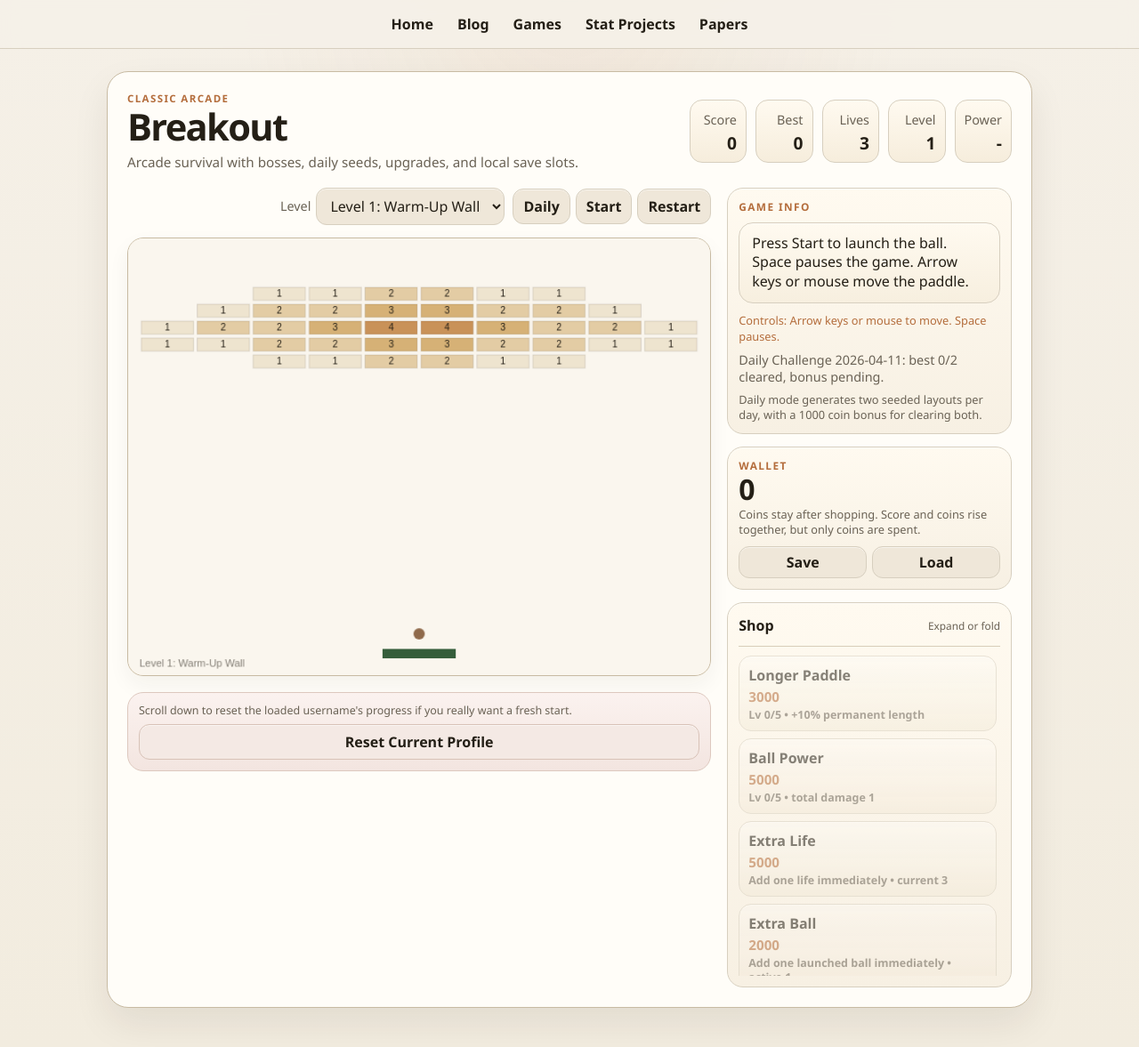
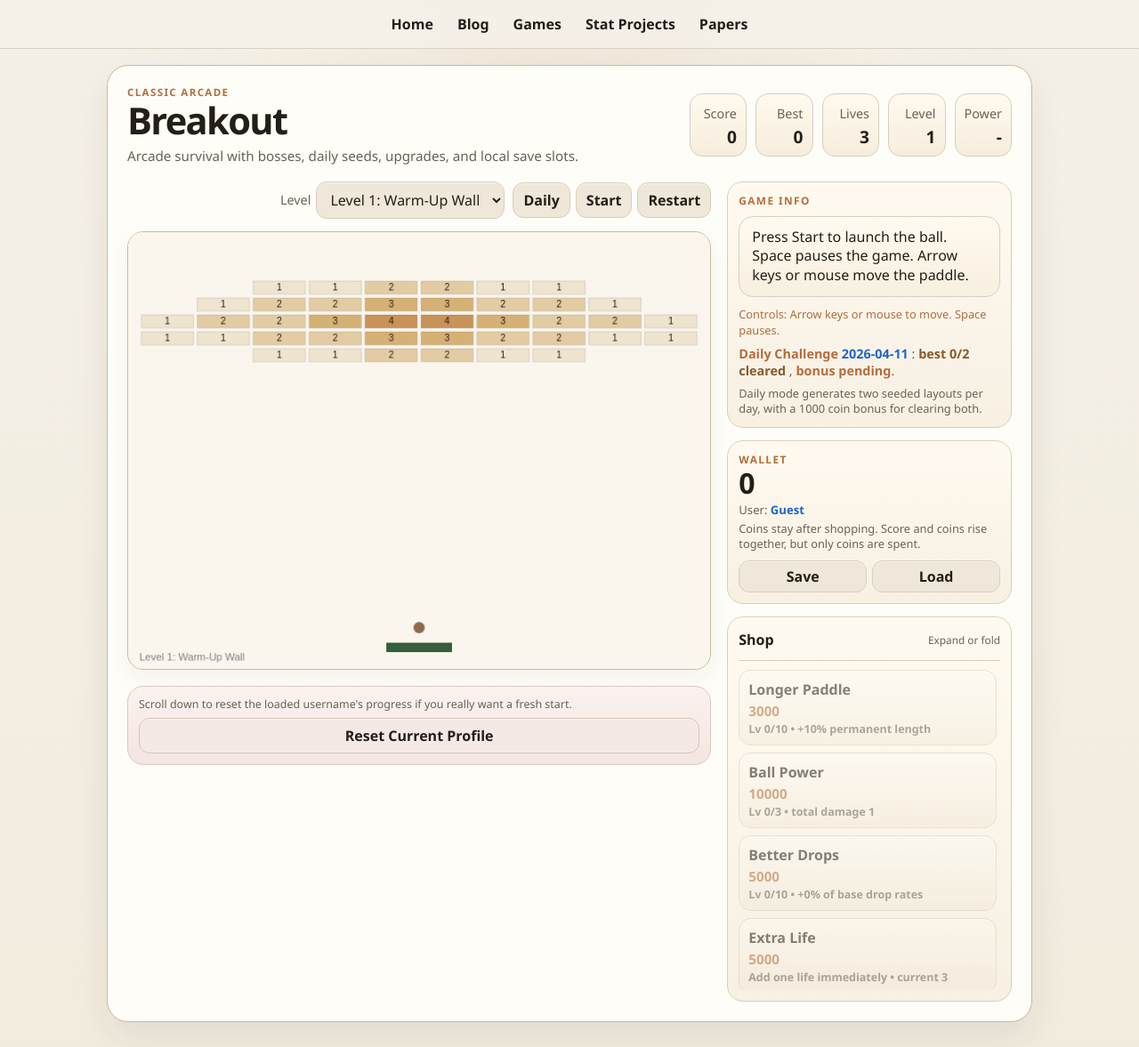
Before and after one commit to kyZhan2002/mypage, a Jekyll site: the page built from projects/breakout/index.html, in a window 1280 px wide and 1177 px high. Shown: the whole window at 89% size. Built offline with Jekyll 4.4.1, drawn with Linux system fonts in a browser that asks for light colours; some of the changed lines change nothing that is shown.

Commit message:
breakout balance 1

```diff
--- a/projects/breakout/index.html
+++ b/projects/breakout/index.html
@@ -96,6 +96,7 @@
             <section class="wallet-card" aria-label="Coin wallet">
               <span class="wallet-label">Wallet</span>
               <strong id="currency-score">0</strong>
+              <p class="wallet-user">User: <span id="current-username">Guest</span></p>
               <p class="wallet-note">Coins stay after shopping. Score and coins rise together, but only coins are spent.</p>
               <div class="wallet-actions">
                 <button id="save-button" type="button">Save</button>
@@ -120,6 +121,11 @@
                     <span class="shop-cost">5000</span>
                     <span class="shop-detail" id="shop-power-detail">+1 permanent damage</span>
                   </button>
+                  <button class="shop-item" id="buy-luck" type="button">
+                    <span class="shop-name">Better Drops</span>
+                    <span class="shop-cost">5000</span>
+                    <span class="shop-detail" id="shop-luck-detail">+10% of base drop rates</span>
+                  </button>
                   <button class="shop-item" id="buy-life" type="button">
                     <span class="shop-name">Extra Life</span>
                     <span class="shop-cost">5000</span>
@@ -129,11 +135,6 @@
                     <span class="shop-name">Extra Ball</span>
                     <span class="shop-cost">2000</span>
                     <span class="shop-detail" id="shop-multiball-detail">Add one launched ball immediately</span>
-                  </button>
-                  <button class="shop-item" id="buy-luck" type="button">
-                    <span class="shop-name">Better Drops</span>
-                    <span class="shop-cost">5000</span>
-                    <span class="shop-detail" id="shop-luck-detail">All drop rates +0.003</span>
                   </button>
                 </div>
               </div>
--- a/projects/breakout/src/game.js
+++ b/projects/breakout/src/game.js
@@ -2,6 +2,7 @@
 const context = canvas.getContext("2d");
 const scoreElement = document.querySelector("#score");
 const currencyElement = document.querySelector("#currency-score");
+const currentUsernameElement = document.querySelector("#current-username");
 const bestScoreElement = document.querySelector("#best-score");
 const livesElement = document.querySelector("#lives");
 const levelElement = document.querySelector("#level");
@@ -28,7 +29,7 @@
 
 const WIDTH = canvas.width;
 const HEIGHT = canvas.height;
-const PADDLE_WIDTH = 78;
+const PADDLE_WIDTH = 70;
 const PADDLE_HEIGHT = 10;
 const PADDLE_SPEED = 340;
 const BALL_RADIUS = 6;
@@ -39,15 +40,16 @@
 const BRICK_PADDING = 4;
 const BRICK_OFFSET_LEFT = 14;
 const AMBIENT_DROP_INTERVAL = 3;
-const MULTI_BALL_DROP_RATE = 0.025;
-const DOUBLE_HIT_DROP_RATE = 0.01;
-const SAFETY_NET_DROP_RATE = 0.01;
-const LIGHTNING_DROP_RATE = 0.01;
-const DOUBLE_HIT_DURATION = 20;
+const MULTI_BALL_DROP_RATE = 0.01;
+const DOUBLE_HIT_DROP_RATE = 0.006;
+const SAFETY_NET_DROP_RATE = 0.004;
+const LIGHTNING_DROP_RATE = 0.004;
+const DOUBLE_HIT_DURATION = 10;
 const DOUBLE_HIT_EXTENSION = 5;
-const SAFETY_NET_DURATION = 25;
+const SAFETY_NET_DURATION = 5;
 const BOSS_WARNING_DURATION = 2.4;
 const PHASE_FLASH_DURATION = 1.3;
+const BOSS_TELEGRAPH_DURATION = 0.7;
 const BEST_SCORE_KEY = "breakout-best-score";
 const CURRENCY_KEY = "breakout-currency-score";
 const UNLOCKED_LEVEL_KEY = "breakout-unlocked-level";
@@ -55,15 +57,15 @@
 const DAILY_PROGRESS_KEY = "breakout-daily-progress";
 const SAVE_PREFIX = "breakout-save-";
 const PADDLE_UPGRADE_COST = 3000;
-const POWER_UPGRADE_COST = 5000;
+const POWER_UPGRADE_COST = 10000;
 const LIFE_UPGRADE_COST = 5000;
 const MULTIBALL_SHOP_COST = 2000;
 const LUCK_UPGRADE_COST = 5000;
-const PADDLE_UPGRADE_CAP = 5;
-const POWER_UPGRADE_CAP = 5;
-const LUCK_UPGRADE_CAP = 4;
-const DAILY_BONUS_COINS = 1000;
-const COMBO_TARGET = 120;
+const PADDLE_UPGRADE_CAP = 10;
+const POWER_UPGRADE_CAP = 3;
+const LUCK_UPGRADE_CAP = 10;
+const DAILY_BONUS_COINS = 2000;
+const COMBO_TARGET = 50;
 const COMBO_BONUS_COINS = 500;
 
 const BRICK_COLORS = {
@@ -371,6 +373,7 @@
     bossWarningSeen: false,
     bossWarningTimer: 0,
     bossPhase: 0,
+    bossAttackTimer: 0,
     phaseFlashTimer: 0,
     phaseFlashLabel: "",
     doubleHitLevel: 1,
@@ -387,6 +390,7 @@
     lightningBalls: [],
     bricks: createBricks(LEVELS[0], 0),
     powerUps: [],
+    bossHazards: [],
     floatingTexts: [],
   };
 }
@@ -535,6 +539,7 @@
     isWin: state.isWin,
     bossWarningSeen: state.bossWarningSeen,
     bossPhase: state.bossPhase,
+    bossAttackTimer: state.bossAttackTimer,
     phaseFlashLabel: state.phaseFlashLabel,
     doubleHitLevel: state.doubleHitLevel,
     doubleHitTimer: state.doubleHitTimer,
@@ -545,22 +550,41 @@
     lightningBalls: structuredClone(state.lightningBalls),
     bricks: structuredClone(state.bricks),
     powerUps: structuredClone(state.powerUps),
+    bossHazards: structuredClone(state.bossHazards),
     floatingTexts: structuredClone(state.floatingTexts),
     bestScore: getBestScore(),
     dailyProgress: getDailyProgress(),
   };
 }
 
+function escapeHtml(value) {
+  return String(value)
+    .replaceAll("&", "&amp;")
+    .replaceAll("<", "&lt;")
+    .replaceAll(">", "&gt;")
+    .replaceAll('"', "&quot;")
+    .replaceAll("'", "&#39;");
+}
+
+function setStatusMessage(message) {
+  statusElement.textContent = message;
+}
+
+function setStatusWithUsername(prefix, username, suffix = "") {
+  statusElement.innerHTML = `${escapeHtml(prefix)}<span class="username-highlight">${escapeHtml(username)}</span>${escapeHtml(suffix)}`;
+}
+
 function saveGame() {
   const username = window.prompt("Enter a username to save this Breakout progress:");
   if (!username || !username.trim()) {
     return;
   }
 
-  state.currentUsername = username.trim();
+  const trimmedUsername = username.trim();
+  state.currentUsername = trimmedUsername;
 
   const snapshot = {
-    username: username.trim(),
+    username: trimmedUsername,
     savedAt: new Date().toISOString(),
     data: serializeState(),
   };
@@ -571,7 +595,7 @@
   window.localStorage.setItem(BEST_SCORE_KEY, String(getBestScore()));
   window.localStorage.setItem(CURRENCY_KEY, String(state.currency));
   syncDailyChallenge();
-  statusElement.textContent = `Saved progress for ${username.trim()}.`;
+  setStatusWithUsername("Saved progress for ", trimmedUsername, ".");
   render();
 }
 
@@ -610,6 +634,7 @@
   state.bossWarningSeen = Boolean(restored.bossWarningSeen);
   state.bossWarningTimer = 0;
   state.bossPhase = restored.bossPhase ?? 0;
+  state.bossAttackTimer = restored.bossAttackTimer ?? 0;
   state.phaseFlashTimer = 0;
   state.phaseFlashLabel = restored.phaseFlashLabel ?? "";
   state.doubleHitLevel = restored.doubleHitLevel ?? 1;
@@ -621,6 +646,7 @@
   state.lightningBalls = structuredClone(restored.lightningBalls ?? []);
   state.bricks = structuredClone(restored.bricks ?? createBricks(getActiveLevel(), state.levelIndex));
   state.powerUps = structuredClone(restored.powerUps ?? []);
+  state.bossHazards = structuredClone(restored.bossHazards ?? []);
   state.floatingTexts = structuredClone(restored.floatingTexts ?? []);
 
   populateLevelSelect();
@@ -635,9 +661,11 @@
     return;
   }
 
+  const trimmedUsername = username.trim();
+
   const raw = window.localStorage.getItem(getSaveKey(username));
   if (!raw) {
-    statusElement.textContent = `No save found for ${username.trim()}.`;
+    setStatusWithUsername("No save found for ", trimmedUsername, ".");
     render();
     return;
   }
@@ -646,10 +674,10 @@
     const snapshot = JSON.parse(raw);
     stopAnimation();
     restoreState(snapshot);
-    statusElement.textContent = `Loaded ${snapshot.username}. Press Start to continue.`;
+    setStatusWithUsername("Loaded ", snapshot.username, ". Press Start to continue.");
     render();
   } catch {
-    statusElement.textContent = `Save data for ${username.trim()} is invalid.`;
+    setStatusWithUsername("Save data for ", trimmedUsername, " is invalid.");
     render();
   }
 }
@@ -664,7 +692,7 @@
 
 function resetCurrentProfile() {
   if (!state.currentUsername) {
-    statusElement.textContent = "Load or save a username first, then reset that profile.";
+    setStatusMessage("Load or save a username first, then reset that profile.");
     render();
     return;
   }
@@ -679,7 +707,7 @@
   const username = state.currentUsername;
   resetGame();
   state.currentUsername = username;
-  statusElement.textContent = `Reset progress for ${username}.`;
+  setStatusWithUsername("Reset progress for ", username, ".");
   render();
 }
 
@@ -767,8 +795,8 @@
   return 1 + state.upgrades.powerLevels + temporaryBonus;
 }
 
-function currentDropBonus() {
-  return state.upgrades.luckLevels * 0.003;
+function currentDropMultiplier() {
+  return 1 + state.upgrades.luckLevels * 0.1;
 }
 
 function getScaledCost(baseCost, itemKey) {
@@ -897,7 +925,7 @@
 
   state.upgrades.luckLevels += 1;
   recordPurchase("luck");
-  statusElement.textContent = "Luck upgraded. All power-up drop rates increased by 0.003.";
+  statusElement.textContent = "Luck upgraded. All base drop rates increased by 10%.";
   render();
 }
 
@@ -945,6 +973,109 @@
   }
 
   return null;
+}
+
+function getBossAttackProfile() {
+  const bossConfig = getBossConfig();
+  if (!bossConfig) {
+    return null;
+  }
+
+  if (bossConfig.id === "warden-core") {
+    if (state.bossPhase >= 2) {
+      return {
+        kind: "meteor",
+        interval: 2.9,
+        count: 2,
+        speed: 210,
+        radius: 11,
+        spread: 210,
+      };
+    }
+
+    return {
+      kind: "meteor",
+      interval: 4.2,
+      count: 1,
+      speed: 180,
+      radius: 10,
+      spread: 0,
+    };
+  }
+
+  if (bossConfig.id === "crimson-sovereign") {
+    if (state.bossPhase >= 3) {
+      return {
+        kind: "ember",
+        interval: 2.1,
+        count: 4,
+        speed: 245,
+        radius: 11,
+        spread: 270,
+      };
+    }
+
+    if (state.bossPhase >= 2) {
+      return {
+        kind: "ember",
+        interval: 2.7,
+        count: 3,
+        speed: 220,
+        radius: 10,
+        spread: 220,
+      };
+    }
+
+    return {
+      kind: "ember",
+      interval: 3.4,
+      count: 2,
+      speed: 195,
+      radius: 9,
+      spread: 160,
+    };
+  }
+
+  return null;
+}
+
+function resetBossAttacks() {
+  state.bossAttackTimer = 0;
+  state.bossHazards = [];
+}
+
+function createBossHazard(profile, x) {
+  return {
+    kind: profile.kind,
+    x,
+    y: 20,
+    radius: profile.radius,
+    vy: profile.speed,
+    mode: "telegraph",
+    timer: BOSS_TELEGRAPH_DURATION,
+  };
+}
+
+function spawnBossAttack(profile) {
+  const centerX = state.paddle.x + state.paddle.width / 2;
+  const positions = [];
+
+  if (profile.count === 1) {
+    positions.push(clamp(centerX + (Math.random() - 0.5) * 90, 24, WIDTH - 24));
+  } else {
+    const leftEdge = centerX - profile.spread / 2;
+    const step = profile.count === 1 ? 0 : profile.spread / (profile.count - 1);
+    for (let index = 0; index < profile.count; index += 1) {
+      const jitter = (Math.random() - 0.5) * 28;
+      positions.push(clamp(leftEdge + step * index + jitter, 24, WIDTH - 24));
+    }
+  }
+
+  for (const x of positions) {
+    state.bossHazards.push(createBossHazard(profile, x));
+  }
+
+  state.bossAttackTimer = profile.interval;
 }
 
 function getBrickSpecial(levelIndex, row, col) {
@@ -1034,6 +1165,7 @@
   state.bossWarningSeen = false;
   state.bossWarningTimer = 0;
   state.bossPhase = isBossLevel(levelIndex) ? 1 : 0;
+  resetBossAttacks();
   state.phaseFlashTimer = 0;
   state.phaseFlashLabel = "";
   state.doubleHitLevel = 1;
@@ -1072,6 +1204,7 @@
   state.bossWarningSeen = true;
   state.bossWarningTimer = 0;
   state.bossPhase = 0;
+  resetBossAttacks();
   state.phaseFlashTimer = 0;
   state.phaseFlashLabel = "";
   state.doubleHitLevel = 1;
@@ -1106,6 +1239,10 @@
       launchBall(ball, Math.random() > 0.5 ? 1 : -1);
     }
   }
+  if (isBossLevel()) {
+    const attackProfile = getBossAttackProfile();
+    state.bossAttackTimer = attackProfile ? attackProfile.interval * 0.7 : 0;
+  }
   statusElement.textContent = `${state.levelName} in progress. Gold adds balls, red adds double hit, green adds a safety net, blue adds lightning.`;
 }
 
@@ -1180,6 +1317,7 @@
   updateBalls(deltaSeconds);
   updateLightningBalls(deltaSeconds);
   updatePowerUps(deltaSeconds);
+  updateBossAttacks(deltaSeconds);
   updateAmbientDrops(deltaSeconds);
   updateFloatingTexts(deltaSeconds);
 
@@ -1198,6 +1336,71 @@
 
   syncScoreboard();
   updateBestScore();
+}
+
+function updateBossAttacks(deltaSeconds) {
+  const profile = getBossAttackProfile();
+  if (!profile || !state.isRunning) {
+    resetBossAttacks();
+    return;
+  }
+
+  state.bossAttackTimer -= deltaSeconds;
+  if (state.bossAttackTimer <= 0) {
+    spawnBossAttack(profile);
+  }
+
+  const nextHazards = [];
+
+  for (const hazard of state.bossHazards) {
+    if (hazard.mode === "telegraph") {
+      hazard.timer -= deltaSeconds;
+      if (hazard.timer <= 0) {
+        hazard.mode = "active";
+        hazard.y = 26;
+      }
+      nextHazards.push(hazard);
+      continue;
+    }
+
+    hazard.y += hazard.vy * deltaSeconds;
+
+    let destroyed = false;
+    for (const ball of state.balls) {
+      const dx = ball.x - hazard.x;
+      const dy = ball.y - hazard.y;
+      const collisionDistance = ball.radius + hazard.radius;
+      if (dx * dx + dy * dy > collisionDistance * collisionDistance) {
+        continue;
+      }
+
+      ball.vy = -Math.abs(ball.vy);
+      ball.vx += dx * 0.9;
+      destroyed = true;
+      spawnFloatingText(hazard.x, hazard.y - 12, "BLOCK");
+      break;
+    }
+
+    if (destroyed) {
+      continue;
+    }
+
+    const nearestX = clamp(hazard.x, state.paddle.x, state.paddle.x + state.paddle.width);
+    const nearestY = clamp(hazard.y, state.paddle.y, state.paddle.y + state.paddle.height);
+    const paddleDx = hazard.x - nearestX;
+    const paddleDy = hazard.y - nearestY;
+    if (paddleDx * paddleDx + paddleDy * paddleDy <= hazard.radius * hazard.radius) {
+      spawnFloatingText(hazard.x, state.paddle.y - 10, "HIT");
+      handleLifeLost();
+      return;
+    }
+
+    if (hazard.y - hazard.radius <= HEIGHT + 12) {
+      nextHazards.push(hazard);
+    }
+  }
+
+  state.bossHazards = nextHazards;
 }
 
 function movePaddle(deltaSeconds) {
@@ -1364,11 +1567,15 @@
   const roll = Math.random();
   let type = null;
 
-  const dropBonus = currentDropBonus();
-  const lightningThreshold = LIGHTNING_DROP_RATE + dropBonus;
-  const safetyThreshold = lightningThreshold + SAFETY_NET_DROP_RATE + dropBonus;
-  const doubleHitThreshold = safetyThreshold + DOUBLE_HIT_DROP_RATE + dropBonus;
-  const multiBallThreshold = doubleHitThreshold + MULTI_BALL_DROP_RATE + dropBonus;
+  const dropMultiplier = currentDropMultiplier();
+  const lightningRate = LIGHTNING_DROP_RATE * dropMultiplier;
+  const safetyRate = SAFETY_NET_DROP_RATE * dropMultiplier;
+  const doubleHitRate = DOUBLE_HIT_DROP_RATE * dropMultiplier;
+  const multiBallRate = MULTI_BALL_DROP_RATE * dropMultiplier;
+  const lightningThreshold = lightningRate;
+  const safetyThreshold = lightningThreshold + safetyRate;
+  const doubleHitThreshold = safetyThreshold + doubleHitRate;
+  const multiBallThreshold = doubleHitThreshold + multiBallRate;
 
   if (roll < lightningThreshold) {
     type = "lightning";
@@ -1587,6 +1794,7 @@
 
   if (bossConfig.id === "warden-core" && state.bossPhase === 1 && armorRemaining <= bossConfig.exposeArmorCount) {
     state.bossPhase = 2;
+    state.bossAttackTimer = 0.8;
     triggerPhaseFlash("CORE EXPOSED");
     statusElement.textContent = "Warden Core armor shattered. Strike the weak core.";
     return;
@@ -1595,6 +1803,7 @@
   if (bossConfig.id === "crimson-sovereign") {
     if (state.bossPhase === 1 && armorRemaining <= bossConfig.exposeConduitsArmorCount) {
       state.bossPhase = 2;
+      state.bossAttackTimer = 0.7;
       triggerPhaseFlash("CHANNELS OPEN");
       statusElement.textContent = "Crimson Sovereign opens its conduits. Break them to reach the core.";
       return;
@@ -1602,6 +1811,7 @@
 
     if (state.bossPhase === 2 && conduitRemaining === 0) {
       state.bossPhase = 3;
+      state.bossAttackTimer = 0.6;
       triggerPhaseFlash("WEAK CORE");
       statusElement.textContent = "Crimson Sovereign core exposed. Finish it now.";
     }
@@ -1620,6 +1830,7 @@
     state.isRunning = false;
     state.isPaused = false;
     state.isBossWarning = false;
+    resetBossAttacks();
     state.isGameOver = true;
     statusElement.textContent =
       state.mode === "daily" ? "Daily attempt failed. Restart to try today's seed again." : "Game over. Restart to try again.";
@@ -1632,6 +1843,7 @@
   state.floatingTexts = [];
   state.isBossWarning = false;
   state.bossWarningTimer = 0;
+  resetBossAttacks();
   state.doubleHitLevel = 1;
   state.doubleHitTimer = 0;
   state.safetyNetTimer = 0;
@@ -1648,6 +1860,7 @@
     state.isBossWarning = false;
     state.powerUps = [];
     state.lightningBalls = [];
+    resetBossAttacks();
     state.bossWarningTimer = 0;
     state.doubleHitLevel = 1;
     state.doubleHitTimer = 0;
@@ -1684,6 +1897,7 @@
   state.powerUps = [];
   state.lightningBalls = [];
   state.floatingTexts = [];
+  resetBossAttacks();
   state.bossWarningTimer = 0;
   state.doubleHitLevel = 1;
   state.doubleHitTimer = 0;
@@ -1716,6 +1930,7 @@
 function syncScoreboard() {
   scoreElement.textContent = String(state.score);
   currencyElement.textContent = String(state.currency);
+  currentUsernameElement.textContent = state.currentUsername ?? "Guest";
   bestScoreElement.textContent = String(getBestScore());
   livesElement.textContent = String(state.lives);
   levelElement.textContent = state.mode === "daily" ? `D${state.dailyStage + 1}` : `${state.levelIndex + 1}`;
@@ -1725,9 +1940,19 @@
 function updateDailyStatus() {
   const cleared = state.dailyChallenge.clearedStages;
   const reward = state.dailyChallenge.rewardClaimed ? "bonus claimed" : "bonus pending";
+  const rewardClass = state.dailyChallenge.rewardClaimed
+    ? "daily-status-reward-claimed"
+    : "daily-status-reward-pending";
   const stageLabel =
     state.mode === "daily" ? `playing ${state.dailyStage + 1}/2` : `best ${cleared}/2 cleared`;
-  dailyStatusElement.textContent = `Daily Challenge ${state.dailyChallenge.dayKey}: ${stageLabel}, ${reward}.`;
+  dailyStatusElement.innerHTML = [
+    '<span class="daily-status-label">Daily Challenge</span>',
+    `<span class="daily-status-date">${escapeHtml(state.dailyChallenge.dayKey)}</span>`,
+    '<span class="daily-status-separator">:</span>',
+    `<span class="daily-status-progress">${escapeHtml(stageLabel)}</span>`,
+    '<span class="daily-status-separator">,</span>',
+    `<span class="${rewardClass}">${escapeHtml(reward)}</span>.`,
+  ].join(" ");
 }
 
 function renderShop() {
@@ -1747,7 +1972,7 @@
   shopPowerDetail.textContent = `Lv ${state.upgrades.powerLevels}/${POWER_UPGRADE_CAP} • total damage ${1 + state.upgrades.powerLevels}`;
   shopLifeDetail.textContent = `Add one life immediately • current ${state.lives}`;
   shopMultiballDetail.textContent = `Add one launched ball immediately • active ${state.balls.length}`;
-  shopLuckDetail.textContent = `Lv ${state.upgrades.luckLevels}/${LUCK_UPGRADE_CAP} • total drop bonus +${currentDropBonus().toFixed(3)}`;
+  shopLuckDetail.textContent = `Lv ${state.upgrades.luckLevels}/${LUCK_UPGRADE_CAP} • +${Math.round((currentDropMultiplier() - 1) * 100)}% of base drop rates`;
 
   buyPaddleButton.disabled =
     state.currency < paddleCost || state.upgrades.paddleLevels >= PADDLE_UPGRADE_CAP;
@@ -1896,6 +2121,36 @@
   }
 }
 
+function drawBossHazards() {
+  for (const hazard of state.bossHazards) {
+    if (hazard.mode === "telegraph") {
+      context.strokeStyle =
+        hazard.kind === "ember" ? "rgba(194, 58, 50, 0.5)" : "rgba(91, 129, 176, 0.48)";
+      context.lineWidth = 2;
+      context.beginPath();
+      context.moveTo(hazard.x, 12);
+      context.lineTo(hazard.x, HEIGHT - 20);
+      context.stroke();
+
+      context.fillStyle =
+        hazard.kind === "ember" ? "rgba(194, 58, 50, 0.72)" : "rgba(91, 129, 176, 0.72)";
+      context.beginPath();
+      context.arc(hazard.x, 20, hazard.radius * 0.75, 0, Math.PI * 2);
+      context.fill();
+      continue;
+    }
+
+    context.fillStyle = hazard.kind === "ember" ? "#c23a32" : "#5b81b0";
+    context.beginPath();
+    context.arc(hazard.x, hazard.y, hazard.radius, 0, Math.PI * 2);
+    context.fill();
+
+    context.strokeStyle = "rgba(255, 244, 241, 0.75)";
+    context.lineWidth = 1.4;
+    context.stroke();
+  }
+}
+
 function drawFloatingTexts() {
   for (const floatingText of state.floatingTexts) {
     const alpha = Math.min(1, floatingText.ttl / 1.2);
@@ -1926,6 +2181,7 @@
   drawPaddle();
   drawSafetyNet();
   drawPowerUps();
+  drawBossHazards();
   drawLightningBalls();
   for (const ball of state.balls) {
     drawBall(ball);
--- a/projects/breakout/styles.css
+++ b/projects/breakout/styles.css
@@ -148,6 +148,35 @@
   padding: 0;
 }
 
+.daily-status-label {
+  color: var(--accent);
+  font-weight: 700;
+}
+
+.daily-status-date {
+  color: #1f64c8;
+  font-weight: 700;
+}
+
+.daily-status-progress {
+  color: #8b5a2b;
+  font-weight: 700;
+}
+
+.daily-status-reward-pending {
+  color: #b46d3c;
+  font-weight: 700;
+}
+
+.daily-status-reward-claimed {
+  color: #2f7d48;
+  font-weight: 700;
+}
+
+.daily-status-separator {
+  color: var(--muted);
+}
+
 .actions {
   display: flex;
   gap: 6px;
@@ -272,6 +301,19 @@
   color: var(--muted);
   font-size: 0.8rem;
   line-height: 1.35;
+}
+
+.wallet-user {
+  margin: 2px 0 0;
+  color: var(--muted);
+  font-size: 0.82rem;
+  line-height: 1.3;
+}
+
+.wallet-user span,
+.username-highlight {
+  color: #1f64c8;
+  font-weight: 700;
 }
 
 .wallet-actions {
```
